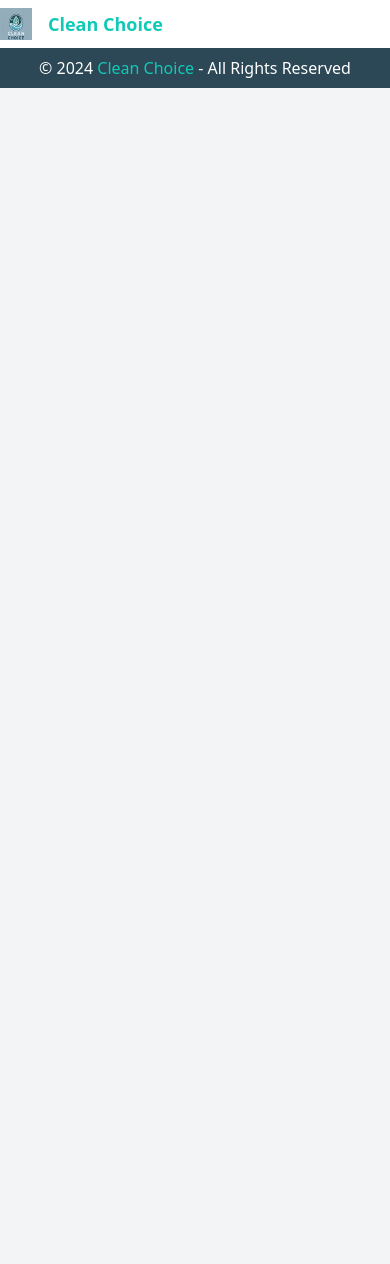
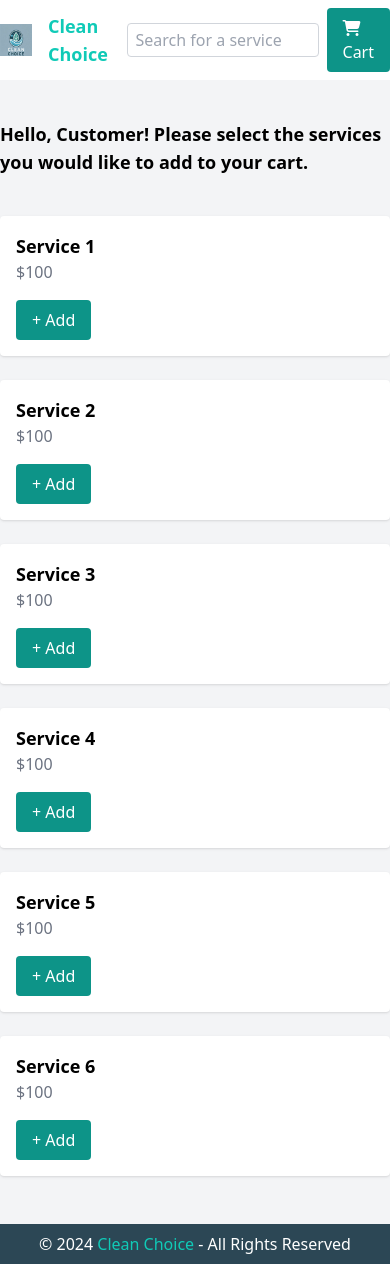
Before and after one commit to hediblk/soen287-project, a website: page src/customer/customerHome.html in a window 390 px wide. Before the commit the page ends 844 px from the top, so only its background shows below. Drawn offline with nearby package versions, Linux system fonts and the light colour scheme; files that its build step writes are made by us from their sources.

Commit message:
Update customer home page and add customer cart page

```diff
--- /dev/null
+++ b/src/customer/customerCart.html
@@ -0,0 +1,45 @@
+<!DOCTYPE html>
+<html lang="en">
+  <head>
+    <meta charset="UTF-8" />
+    <meta name="viewport" content="width=device-width, initial-scale=1.0" />
+    <link rel="stylesheet" href="../styles/normlize.css" />
+    <link href="../styles/output.css" rel="stylesheet" />
+    <link rel="stylesheet" href="https://cdnjs.cloudflare.com/ajax/libs/font-awesome/6.5.0/css/all.min.css">
+    <title>customer Cart</title>
+  </head>
+
+  <body class="flex flex-col min-h-screen bg-gray-100">
+    <!-- Header Section -->
+    <header class="header bg-white py-2 md:py-4">
+      <div class="container mx-auto flex items-center justify-between space-x-4">
+        <div class="flex items-center space-x-4">
+          <img class="logo h-8 w-8 md:h-12 md:w-12" src="../assets/logo.jpg" alt="Clean Choice Logo" />
+          <a href="../landingPage.html">
+            <h1 class="text-lg md:text-2xl font-bold" style="color: #10cab7">Clean Choice</h1>
+          </a>
+        </div>
+        <div class="flex items-center space-x-2">
+          <input type="text" placeholder="Search for a service" class="border border-gray-300 rounded px-2 py-1 w-48 focus:outline-none focus:ring-2 focus:ring-teal-500"/>
+          <a href="./customerCart.html" class="text-white bg-teal-600 hover:bg-teal-700 px-4 py-2 rounded">
+            <i class="fas fa-shopping-cart"></i> Cart
+          </a>
+        </div>
+      </div>
+    </header>
+
+    <!-- Main Content -->
+    <main class="container mx-auto py-6 flex-grow">
+
+    </main>
+
+    <!-- Footer Section -->
+    <footer class="py-2 md:py-4 text-center bg-[#2c4755]">
+      <p class="text-white">
+        © 2024
+        <span style="color: #10cab7">Clean Choice</span>
+        - All Rights Reserved
+      </p>
+    </footer>
+  </body>
+</html>
--- a/src/customer/customerHome.html
+++ b/src/customer/customerHome.html
@@ -5,23 +5,80 @@
     <meta name="viewport" content="width=device-width, initial-scale=1.0" />
     <link rel="stylesheet" href="../styles/normlize.css" />
     <link href="../styles/output.css" rel="stylesheet" />
+    <link rel="stylesheet" href="https://cdnjs.cloudflare.com/ajax/libs/font-awesome/6.5.0/css/all.min.css">
     <title>customer Home</title>
   </head>
 
   <body class="flex flex-col min-h-screen bg-gray-100">
     <!-- Header Section -->
     <header class="header bg-white py-2 md:py-4">
-      <div class="container mx-auto flex items-center space-x-4">
-        <img class="logo h-8 w-8 md:h-12 md:w-12" src="../assets/logo.jpg" alt="Clean Choice Logo" />
-        <a href="../landingPage.html">
-          <h1 class="text-lg md:text-2xl font-bold" style="color: #10cab7">Clean Choice</h1>
-        </a>
+      <div class="container mx-auto flex items-center justify-between space-x-4">
+        <div class="flex items-center space-x-4">
+          <img class="logo h-8 w-8 md:h-12 md:w-12" src="../assets/logo.jpg" alt="Clean Choice Logo" />
+          <a href="../landingPage.html">
+            <h1 class="text-lg md:text-2xl font-bold" style="color: #10cab7">Clean Choice</h1>
+          </a>
+        </div>
+        <div class="flex items-center space-x-2">
+          <input type="text" placeholder="Search for a service" class="border border-gray-300 rounded px-2 py-1 w-48 focus:outline-none focus:ring-2 focus:ring-teal-500"/>
+          <a href="./customerCart.html" class="text-white bg-teal-600 hover:bg-teal-700 px-4 py-2 rounded">
+            <i class="fas fa-shopping-cart"></i> Cart
+          </a>
+        </div>
       </div>
     </header>
 
     <!-- Main Content -->
+    <main class="container mx-auto py-6 flex-grow">
 
+      <div class="text-left text-lg font-semibold text-black my-4">
+        <p>Hello, Customer! Please select the services you would like to add to your cart.</p>
+      </div>
 
+      <div class="flex flex-wrap py-6 gap-6 justify-center">
+        <!-- Service 1 -->
+        <div class="bg-white p-4 rounded shadow w-full sm:w-[calc(50%-0.75rem)] lg:w-[calc(25%-0.75rem)]">
+          <h2 class="text-lg font-bold">Service 1</h2>
+          <p class="text-gray-500">$100</p>
+          <button class="mt-4 bg-teal-600 hover:bg-teal-700 text-white px-4 py-2 rounded">+ Add</button>
+        </div>
+
+        <!-- Service 2 -->
+        <div class="bg-white p-4 rounded shadow w-full sm:w-[calc(50%-0.75rem)] lg:w-[calc(25%-0.75rem)]">
+          <h2 class="text-lg font-bold">Service 2</h2>
+          <p class="text-gray-500">$100</p>
+          <button class="mt-4 bg-teal-600 hover:bg-teal-700 text-white px-4 py-2 rounded">+ Add</button>
+        </div>
+
+        <!-- Service 3 -->
+        <div class="bg-white p-4 rounded shadow w-full sm:w-[calc(50%-0.75rem)] lg:w-[calc(25%-0.75rem)]">
+          <h2 class="text-lg font-bold">Service 3</h2>
+          <p class="text-gray-500">$100</p>
+          <button class="mt-4 bg-teal-600 hover:bg-teal-700 text-white px-4 py-2 rounded">+ Add</button>
+        </div>
+
+        <!-- Service 4 -->
+        <div class="bg-white p-4 rounded shadow w-full sm:w-[calc(50%-0.75rem)] lg:w-[calc(25%-0.75rem)]">
+          <h2 class="text-lg font-bold">Service 4</h2>
+          <p class="text-gray-500">$100</p>
+          <button class="mt-4 bg-teal-600 hover:bg-teal-700 text-white px-4 py-2 rounded">+ Add</button>
+        </div>
+
+        <!-- Service 5 -->
+        <div class="bg-white p-4 rounded shadow w-full sm:w-[calc(50%-0.75rem)] lg:w-[calc(25%-0.75rem)]">
+          <h2 class="text-lg font-bold">Service 5</h2>
+          <p class="text-gray-500">$100</p>
+          <button class="mt-4 bg-teal-600 hover:bg-teal-700 text-white px-4 py-2 rounded">+ Add</button>
+        </div>
+
+        <!-- Service 6 -->
+        <div class="bg-white p-4 rounded shadow w-full sm:w-[calc(50%-0.75rem)] lg:w-[calc(25%-0.75rem)]">
+          <h2 class="text-lg font-bold">Service 6</h2>
+          <p class="text-gray-500">$100</p>
+          <button class="mt-4 bg-teal-600 hover:bg-teal-700 text-white px-4 py-2 rounded">+ Add</button>
+        </div>
+      </div>
+    </main>
 
     <!-- Footer Section -->
     <footer class="py-2 md:py-4 text-center bg-[#2c4755]">
```
